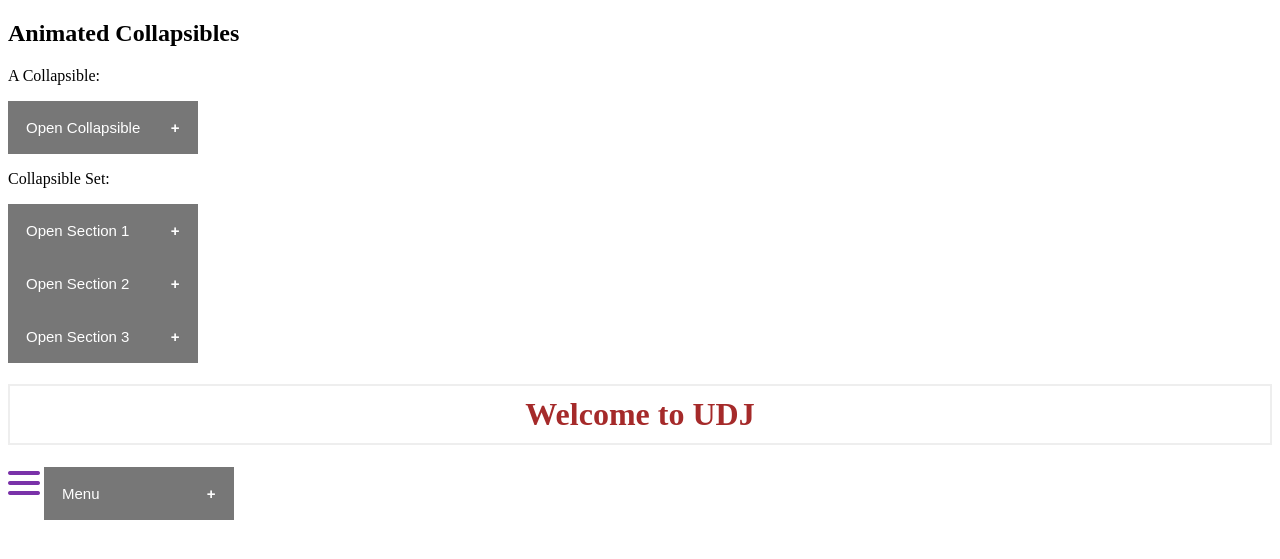
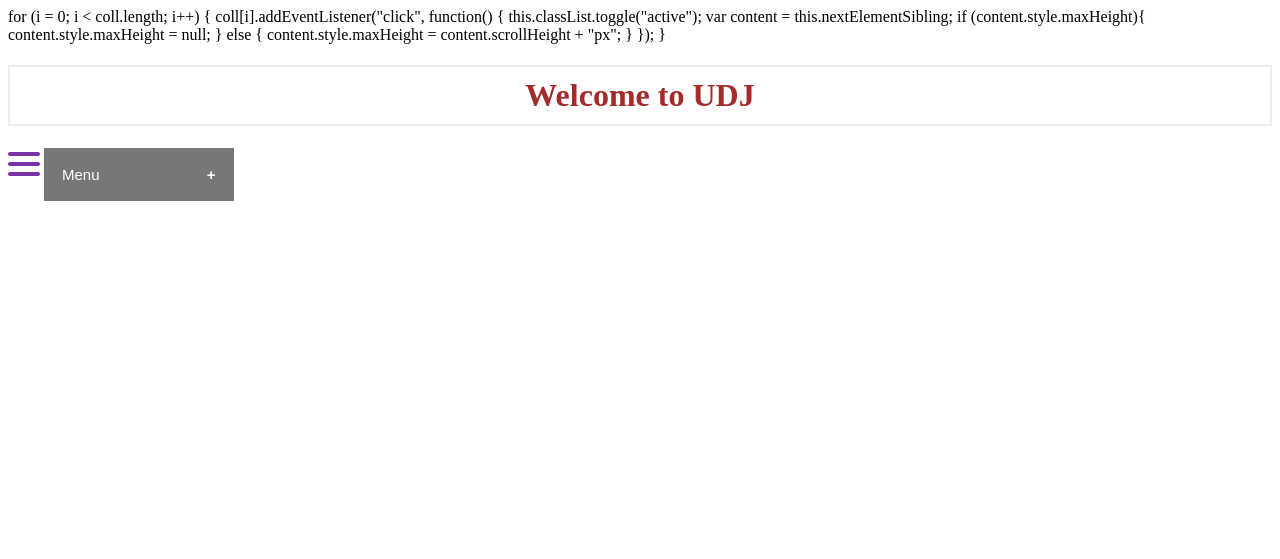
Before and after one commit to ConnorJLowe/UDJ, a Flask app: page / in a window 1280 px wide. Shown: the top 559 px of the page. Run offline with Flask 3, Linux system fonts and the light colour scheme.

Commit message:
21-04-23_01

```diff
--- a/app.py
+++ b/app.py
@@ -9,9 +9,12 @@ app.config['SECRET_KEY'] = 'your secret key :)'
 
 url = "https://theaudiodb.p.rapidapi.com/523532/searchalbum.php"
 
+# creating a variable to set up methods as GET and POST
+methods = ['GET', 'POST']
+
 
 @app.route('/')
-@app.route('/index', methods=['GET','POST'])
+@app.route('/index', methods=methods)
 def index():
     # req = requests.get(url)
     # source = req.text
@@ -28,6 +31,5 @@ def index():
     return render_template('index.html')
 
 
-
 if __name__ == '__main__':
     app.run(debug=True, port=5000)
--- a/templates/includes/navA.html
+++ b/templates/includes/navA.html
@@ -43,32 +43,32 @@
 </head>
 <body>
 
-<h2 style="text-color=white">Animated Collapsibles</h2>
+<!--<h2 style="text-color=white">Animated Collapsibles</h2>-->
 
-<p>A Collapsible:</p>
-<button class="collapsible">Open Collapsible</button>
-<div class="content">
-  <img src="static/images/run.jpg" class="img-fluid col-lg-4">
-  <p>Lorem ipsum dolor sit amet, consectetur adipisicing elit, sed do eiusmod tempor incididunt ut labore et dolore magna aliqua. Ut enim ad minim veniam, quis nostrud exercitation ullamco laboris nisi ut aliquip ex ea commodo consequat.</p>
-</div>
+<!--<p>A Collapsible:</p>-->
+<!--<button class="collapsible">Open Collapsible</button>-->
+<!--<div class="content">-->
+<!--  <img src="static/images/run.jpg" class="img-fluid col-lg-4">-->
+<!--  <p>Lorem ipsum dolor sit amet, consectetur adipisicing elit, sed do eiusmod tempor incididunt ut labore et dolore magna aliqua. Ut enim ad minim veniam, quis nostrud exercitation ullamco laboris nisi ut aliquip ex ea commodo consequat.</p>-->
+<!--</div>-->
 
-<p>Collapsible Set:</p>
-<button class="collapsible">Open Section 1</button>
-<div class="content">
-  <p>Lorem ipsum dolor sit amet, consectetur adipisicing elit, sed do eiusmod tempor incididunt ut labore et dolore magna aliqua. Ut enim ad minim veniam, quis nostrud exercitation ullamco laboris nisi ut aliquip ex ea commodo consequat.</p>
-</div>
-<button class="collapsible">Open Section 2</button>
-<div class="content">
-  <p>Lorem ipsum dolor sit amet, consectetur adipisicing elit, sed do eiusmod tempor incididunt ut labore et dolore magna aliqua. Ut enim ad minim veniam, quis nostrud exercitation ullamco laboris nisi ut aliquip ex ea commodo consequat.</p>
-</div>
-<button class="collapsible">Open Section 3</button>
-<div class="content">
-  <p>Lorem ipsum dolor sit amet, consectetur adipisicing elit, sed do eiusmod tempor incididunt ut labore et dolore magna aliqua. Ut enim ad minim veniam, quis nostrud exercitation ullamco laboris nisi ut aliquip ex ea commodo consequat.</p>
-</div>
+<!--<p>Collapsible Set:</p>-->
+<!--<button class="collapsible">Open Section 1</button>-->
+<!--<div class="content">-->
+<!--  <p>Lorem ipsum dolor sit amet, consectetur adipisicing elit, sed do eiusmod tempor incididunt ut labore et dolore magna aliqua. Ut enim ad minim veniam, quis nostrud exercitation ullamco laboris nisi ut aliquip ex ea commodo consequat.</p>-->
+<!--</div>-->
+<!--<button class="collapsible">Open Section 2</button>-->
+<!--<div class="content">-->
+<!--  <p>Lorem ipsum dolor sit amet, consectetur adipisicing elit, sed do eiusmod tempor incididunt ut labore et dolore magna aliqua. Ut enim ad minim veniam, quis nostrud exercitation ullamco laboris nisi ut aliquip ex ea commodo consequat.</p>-->
+<!--</div>-->
+<!--<button class="collapsible">Open Section 3</button>-->
+<!--<div class="content">-->
+<!--  <p>Lorem ipsum dolor sit amet, consectetur adipisicing elit, sed do eiusmod tempor incididunt ut labore et dolore magna aliqua. Ut enim ad minim veniam, quis nostrud exercitation ullamco laboris nisi ut aliquip ex ea commodo consequat.</p>-->
+<!--</div>-->
 
-<script>
-var coll = document.getElementsByClassName("collapsible");
-var i;
+<!--<script>-->
+<!--var coll = document.getElementsByClassName("collapsible");-->
+<!--var i;-->
 
 for (i = 0; i < coll.length; i++) {
   coll[i].addEventListener("click", function() {
```
